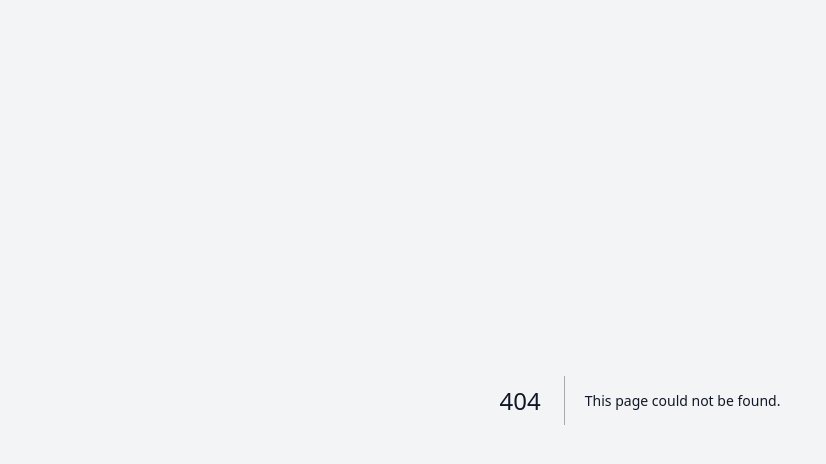
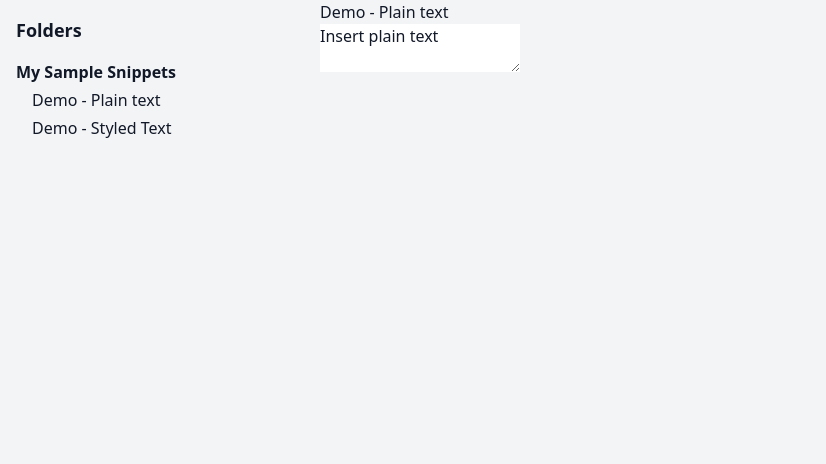
Before and after one commit to Eva813/AI-Chat-Room, a Next.js app: page /snippets/snippet/5mJw031VPo2WxNIQyeXN in a window 1280 px wide. Before the commit this address had no page. Shown: the top 464 px of the page, without its empty margins (0-826 px from the left). Built offline with nearby package versions, Linux system fonts and the light colour scheme.

Commit message:
feat: Add Snippet management components including SnippetList, FolderPage, SnippetPage, and SnippetLayout

```diff
--- /dev/null
+++ b/src/app/components/ SnippetList.jsx
@@ -0,0 +1,34 @@
+// components/SnippetList.jsx
+import Link from 'next/link';
+import { useState } from 'react';
+
+const SnippetList = () => {
+  const [folders, setFolders] = useState([
+    {
+      id: 'HplOMyf2mDqvVMdphJbt',
+      name: 'My Sample Snippets',
+      snippets: [
+        { id: '5mJw031VPo2WxNIQyeXN', name: 'Demo - Plain text', shortcut: '/sig' },
+        { id: '6mJw031VPo2WxNIQyeYN', name: 'Demo - Styled Text', shortcut: '/style' }
+      ]
+    }
+  ]);
+
+  const addFolder = () => {
+    const newFolder = { id: Date.now().toString(), name: 'New Folder', snippets: [] };
+    setFolders([...folders, newFolder]);
+  };
+
+  return (
+    <div>
+      <button onClick={addFolder}>+ New Folder</button>
+      {folders.map(folder => (
+        <div key={folder.id}>
+          <Link href={`/snippets/folder/${folder.id}`}>{folder.name}</Link>
+        </div>
+      ))}
+    </div>
+  );
+};
+
+export default SnippetList;
--- /dev/null
+++ b/src/app/components/FolderPage.jsx
@@ -0,0 +1,74 @@
+// components/FolderPage.jsx
+import { useState } from 'react';
+
+// const FolderPage = ({ id }) => {
+//   const [folders, setFolders] = useState([
+//     {
+//       id: 'HplOMyf2mDqvVMdphJbt',
+//       name: 'My Sample Snippets',
+//       snippets: [
+//         { id: '5mJw031VPo2WxNIQyeXN', name: 'Demo - Plain text', shortcut: '/sig' },
+//         { id: '6mJw031VPo2WxNIQyeYN', name: 'Demo - Styled Text', shortcut: '/style' }
+//       ]
+//     }
+//   ]);
+
+//   const currentFolder = folders.find(folder => folder.id === id);
+
+//   return (
+//     <div>
+//       <h1>{currentFolder?.name}</h1>
+//       <ul>
+//         {currentFolder?.snippets.map(snippet => (
+//           <li key={snippet.id}>
+//             <a href={`/snippet/snippet/${snippet.id}`}>{snippet.name} ({snippet.shortcut})</a>
+//           </li>
+//         ))}
+//       </ul>
+//     </div>
+//   );
+// };
+
+// export default FolderPage;
+
+import { useRouter } from 'next/router';
+
+const FolderPage = () => {
+  const router = useRouter();
+  const { id } = router.query;  // 這裡抓取 URL 中的 id 參數
+
+  // 假設資料夾資料
+  const folders = [
+    {
+      id: 'HplOMyf2mDqvVMdphJbt',
+      name: 'My Sample Snippets',
+      snippets: [
+        { id: '5mJw031VPo2WxNIQyeXN', name: 'Demo - Plain text' },
+        { id: '6mJw031VPo2WxNIQyeYN', name: 'Demo - Styled Text' }
+      ]
+    }
+  ];
+
+  const currentFolder = folders.find(folder => folder.id === id);
+
+  return (
+    <div>
+      {currentFolder ? (
+        <div>
+          <h1>{currentFolder.name}</h1>
+          <ul>
+            {currentFolder.snippets.map(snippet => (
+              <li key={snippet.id}>
+                <a href={`/snippet/snippet/${snippet.id}`}>{snippet.name}</a>
+              </li>
+            ))}
+          </ul>
+        </div>
+      ) : (
+        <p>Folder not found</p>
+      )}
+    </div>
+  );
+};
+
+export default FolderPage;
--- /dev/null
+++ b/src/app/components/SnippetLayout.jsx
@@ -0,0 +1,27 @@
+"use client";
+import { useRouter } from 'next/router';
+import SnippetList from './SnippetList';
+import FolderPage from '../snippet/pages/folder/[id]';
+import SnippetPage from '../snippet/pages/snippet/[id]';
+
+const SnippetLayout = () => {
+  const router = useRouter();
+  const { type, id } = router.query;  // 解析 URL 中的 type 和 id
+
+  return (
+    <div style={{ display: 'flex' }}>
+      {/* 左側列表 */}
+      <div style={{ width: '300px', padding: '10px', backgroundColor: '#f9f9f9' }}>
+        <SnippetList />
+      </div>
+
+      {/* 右側內容區域：顯示資料夾內的 Snippet 或 Snippet 編輯頁面 */}
+      <div style={{ padding: '10px', flexGrow: 1 }}>
+        {type === 'folder' && <FolderPage id={id} />}
+        {type === 'snippet' && <SnippetPage id={id} />}
+      </div>
+    </div>
+  );
+};
+
+export default SnippetLayout;
--- /dev/null
+++ b/src/app/components/SnippetPage.jsx
@@ -0,0 +1,20 @@
+"use client";
+import { useState } from 'react';
+
+const SnippetPage = ({ id }) => {
+  const [snippets, setSnippets] = useState([
+    { id: '5mJw031VPo2WxNIQyeXN', name: 'Demo - Plain text', content: 'Insert plain text' },
+    { id: '6mJw031VPo2WxNIQyeYN', name: 'Demo - Styled Text', content: 'Insert styled text' }
+  ]);
+
+  const currentSnippet = snippets.find(snippet => snippet.id === id);
+
+  return (
+    <div>
+      <h1>{currentSnippet?.name}</h1>
+      <textarea value={currentSnippet?.content} readOnly />
+    </div>
+  );
+};
+
+export default SnippetPage;
--- /dev/null
+++ b/src/app/components/snippets/sidebar.jsx
@@ -0,0 +1,43 @@
+// src/app/components/snippets/Sidebar.jsx
+import React from 'react';
+import Link from 'next/link';
+
+const Sidebar = () => {
+  const folders = [
+    {
+      id: 'HplOMyf2mDqvVMdphJbt',
+      name: 'My Sample Snippets',
+      snippets: [
+        { id: '5mJw031VPo2WxNIQyeXN', name: 'Demo - Plain text' },
+        { id: '6mJw031VPo2WxNIQyeYN', name: 'Demo - Styled Text' },
+      ],
+    },
+    // Add more folders as needed
+  ];
+
+  return (
+    <div className="w-1/4 p-4 bg-gray-100">
+      <h2 className="text-lg font-semibold mb-4">Folders</h2>
+      <ul>
+        {folders.map((folder) => (
+          <li key={folder.id} className="mb-2">
+            <Link href={`/snippets/folder/${folder.id}`}>
+              <strong className="cursor-pointer">{folder.name}</strong>
+            </Link>
+            <ul className="ml-4 mt-1">
+              {folder.snippets.map((snippet) => (
+                <li key={snippet.id} className="mt-1">
+                  <Link href={`/snippets/snippet/${snippet.id}`}>
+                    {snippet.name}
+                  </Link>
+                </li>
+              ))}
+            </ul>
+          </li>
+        ))}
+      </ul>
+    </div>
+  );
+};
+
+export default Sidebar;
--- /dev/null
+++ b/src/app/snippets/folder/[folderId]/page.jsx
@@ -0,0 +1,42 @@
+"use client";
+// pages/snippets/folder/[id].tsx
+import Link from 'next/link';
+
+
+const FolderPage = ({ params }) => {
+  const { folderId } = params;
+
+  const folders = [
+    {
+      id: 'HplOMyf2mDqvVMdphJbt',
+      name: 'My Sample Snippets',
+      snippets: [
+        { id: '5mJw031VPo2WxNIQyeXN', name: 'Demo - Plain text' },
+        { id: '6mJw031VPo2WxNIQyeYN', name: 'Demo - Styled Text' },
+      ],
+    },
+  ];
+
+  const currentFolder = folders.find(folder => folder.id === folderId);
+
+  if (!currentFolder) {
+    return <p>Folder not found.</p>;
+  }
+
+  return (
+    <div>
+      <h1>{currentFolder.name}</h1>
+      {/* <ul>
+        {currentFolder.snippets.map(snippet => (
+          <li key={snippet.id}>
+            <Link href={`/snippets/snippet/${snippet.id}`}>
+              {snippet.name}
+            </Link>
+          </li>
+        ))}
+      </ul> */}
+    </div>
+  );
+};
+
+export default FolderPage;
--- /dev/null
+++ b/src/app/snippets/layout.jsx
@@ -0,0 +1,10 @@
+import Sidebar from '../../app/components/snippets/sidebar';
+
+export default function SnippetsLayout({ children }) {
+  return (
+    <div className="flex h-screen">
+      <Sidebar />
+      <main className="flex-1 overflow-auto">{children}</main>
+    </div>
+  )
+}
--- /dev/null
+++ b/src/app/snippets/non/[id].jsx
@@ -0,0 +1,8 @@
+// pages/snippet/[type]/[id].jsx
+import SnippetLayout from '../../components/SnippetLayout';
+
+const SnippetPage = () => {
+  return <SnippetLayout />;
+};
+
+export default SnippetPage;
--- /dev/null
+++ b/src/app/snippets/page.jsx
@@ -0,0 +1,35 @@
+'use client'
+// index.js
+import { useEffect, useState } from 'react';
+import { useRouter } from 'next/navigation'
+
+const Snippets = () => {
+  const [folders, setFolders] = useState([
+    {
+      id: 'HplOMyf2mDqvVMdphJbt',
+      name: 'My Sample Snippets',
+      snippets: [
+        { id: '5mJw031VPo2WxNIQyeXN', name: 'Demo - Plain text' },
+        { id: '6mJw031VPo2WxNIQyeYN', name: 'Demo - Styled Text' }
+      ]
+    }
+  ]);
+
+  const router = useRouter();
+
+  // 進入第一個資料夾
+  useEffect(() => {
+    if (folders.length > 0) {
+      router.push(`/snippets/folder/${folders[0].id}`);
+    }
+  }, [folders, router]);
+
+  return (
+    <div>
+      <h1>Snippets</h1>
+      <p>Loading...</p>
+    </div>
+  );
+};
+
+export default Snippets;
--- /dev/null
+++ b/src/app/snippets/snippet/[snippetId]/page.jsx
@@ -0,0 +1,29 @@
+"use client";
+// pages/snippets/snippet/[id].tsx
+import { useState } from 'react';
+
+
+
+const SnippetPage = ({ params }) => {
+  const { snippetId } = params;
+
+  const snippets = [
+    { id: '5mJw031VPo2WxNIQyeXN', name: 'Demo - Plain text', content: 'Insert plain text' },
+    { id: '6mJw031VPo2WxNIQyeYN', name: 'Demo - Styled Text', content: 'Insert styled text' },
+  ];
+
+  const currentSnippet = snippets.find(snippet => snippet.id === snippetId);
+
+  if (!currentSnippet) {
+    return <p>Snippet not found.</p>;
+  }
+
+  return (
+    <div>
+      <h1>{currentSnippet.name}</h1>
+      <textarea value={currentSnippet.content} readOnly />
+    </div>
+  );
+};
+
+export default SnippetPage;
```
Also changed, not shown: tsconfig.json (added, +35 -0 lines).
